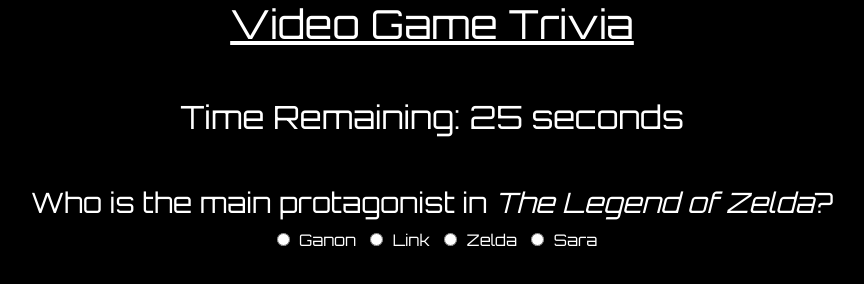
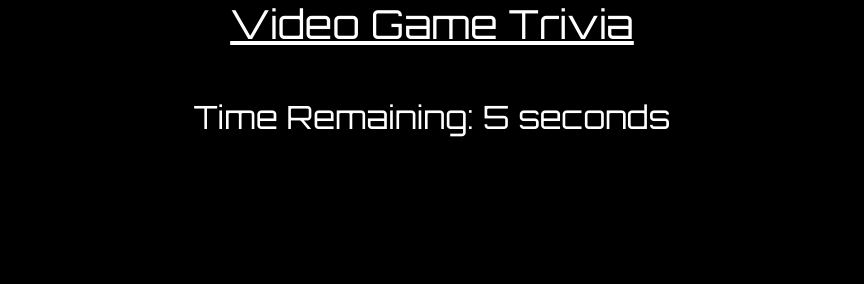
Before and after one commit to chrishuman0923/TriviaGame, a plain HTML site: page index.html in a window 1280 px wide. Shown: the whole page, without its empty margins (208-1072 px from the left). Drawn offline with nearby package versions, Linux system fonts and the light colour scheme.

Commit message:
Removes testing html elements

```diff
--- a/index.html
+++ b/index.html
@@ -14,14 +14,9 @@
     <body>
         <div class="container mainContent">
             <h1>Video Game Trivia</h1>
-            <h2 id="clock">Time Remaining: <span id="seconds">25</span> seconds</h2>
-            <h3>Who is the main protagonist in <em>The Legend of Zelda</em>?</h3>
-            <form>
-                <input type="radio" name="option" class="choice" value="A"> Ganon
-                <input type="radio" name="option" class="choice" value="B"> Link
-                <input type="radio" name="option" class="choice" value="C"> Zelda
-                <input type="radio" name="option" class="choice" value="D"> Sara
-            </form>
+            <h2 id="clock">Time Remaining: <span id="timer">5</span> seconds</h2>
+            <!--Div to contain game questions-->
+            <div class="triviaArea"></div>
         </div>
     </body>
 
```
